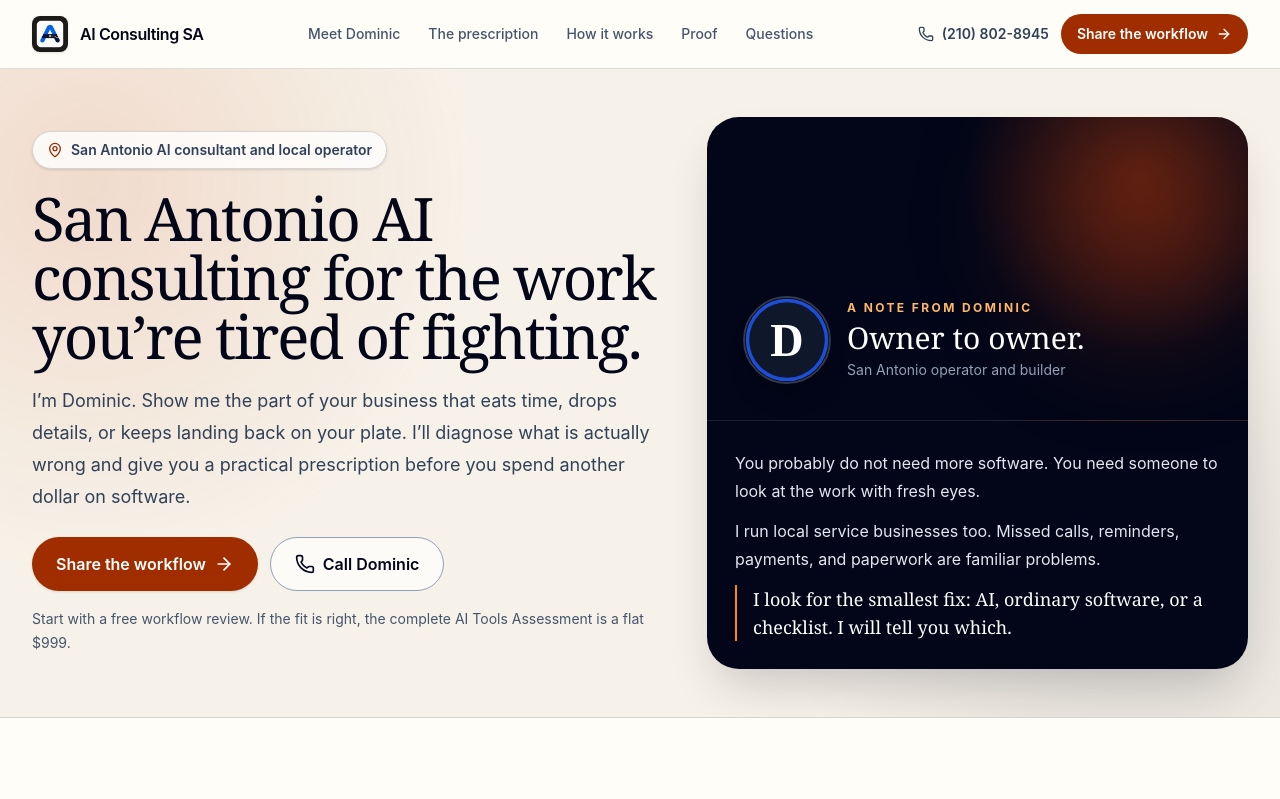
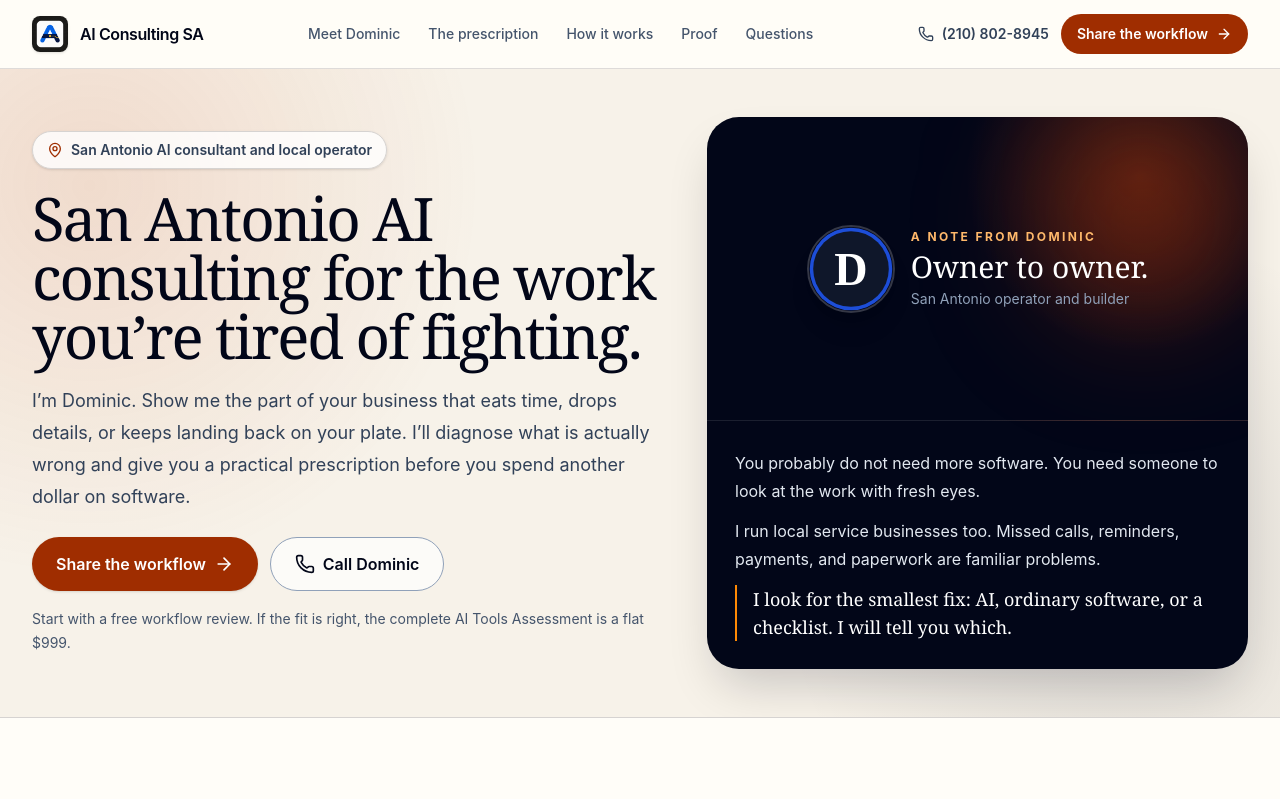
Before and after one commit to cimbolicproductions/aiconsultingsa, a React (Vite) app: page / in a window 1280 px wide. Shown: the top 799 px of the page. Built offline with nearby package versions, Linux system fonts and the light colour scheme.

Commit message:
fix(homepage): center founder note

```diff
--- a/src/AIConsultingServicesPage.jsx
+++ b/src/AIConsultingServicesPage.jsx
@@ -187,7 +187,7 @@ export default function AIConsultingServicesPage() {
 
           <aside id="meet-dominic" className="relative overflow-hidden rounded-[2rem] bg-slate-950 text-white shadow-2xl shadow-slate-950/20">
             <div className="absolute right-0 top-0 h-52 w-52 rounded-full bg-orange-700/30 blur-3xl" />
-            <div className="relative flex aspect-video items-end overflow-hidden border-b border-white/10 bg-[radial-gradient(circle_at_80%_20%,rgba(194,65,12,0.35),transparent_35%)] p-7 sm:p-9">
+            <div className="relative flex aspect-video items-center justify-center overflow-hidden border-b border-white/10 bg-[radial-gradient(circle_at_80%_20%,rgba(194,65,12,0.35),transparent_35%)] p-7 sm:p-9">
               <div className="flex items-center gap-4">
                 <img
                   src="/founder-avatar.svg"
```
